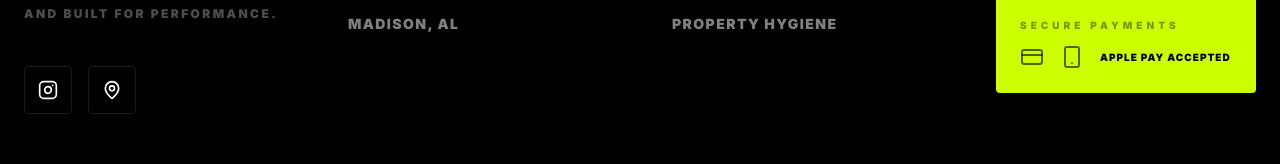
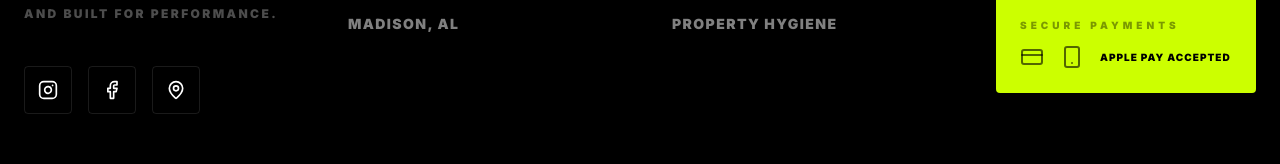
Before and after one commit to kidoftheyear/shinefromsouth, a React (Vite) app: page / in a window 1280 px wide. Shown: the part 4359-4523 px from the top of the page. Built offline with nearby package versions, Linux system fonts and the light colour scheme.

Commit message:
Update social links to match live site

```diff
--- a/src/App.tsx
+++ b/src/App.tsx
@@ -12,6 +12,7 @@ import {
   Clock,
   CreditCard,
   Instagram,
+  Facebook,
   ChevronRight,
   Menu,
   X,
@@ -369,7 +370,7 @@ const InstagramFeed = () => {
             <h2 className="text-7xl headline-anton leading-none">@SHINEFROM<br /><span className="text-neon-lime">THESOUTH</span></h2>
             <p className="text-white/20 tracking-[0.5em] uppercase text-xs font-black mt-4">The Street Style Gallery</p>
           </div>
-          <a href="https://www.instagram.com/_shinefromsouth_/" target="_blank" rel="noopener noreferrer" className="bg-white/5 border border-white/10 text-white px-8 py-3 font-black uppercase text-xs tracking-widest flex items-center gap-3 hover:bg-neon-lime hover:text-black transition-all rounded-sm">
+          <a href="https://www.instagram.com/_shinefromthesouth_/" target="_blank" rel="noopener noreferrer" className="bg-white/5 border border-white/10 text-white px-8 py-3 font-black uppercase text-xs tracking-widest flex items-center gap-3 hover:bg-neon-lime hover:text-black transition-all rounded-sm">
             <Instagram className="w-4 h-4" /> Latest Drops
           </a>
         </div>
@@ -407,10 +408,13 @@ const Footer = () => {
             Madison County's premier mobile hybrid detailing service. Licensed, insured, and built for performance.
           </p>
           <div className="flex gap-4 relative z-50">
-            <a href="https://www.instagram.com/_shinefromsouth_/" target="_blank" rel="noopener noreferrer" className="w-12 h-12 border border-white/10 flex items-center justify-center hover:bg-neon-lime hover:text-black cursor-pointer transition-all rounded-sm">
+            <a href="https://www.instagram.com/_shinefromthesouth_/" target="_blank" rel="noopener noreferrer" className="w-12 h-12 border border-white/10 flex items-center justify-center hover:bg-neon-lime hover:text-black cursor-pointer transition-all rounded-sm">
               <Instagram className="w-5 h-5" />
             </a>
-            <a href="https://www.google.com/maps/search/Madison+County,+AL" target="_blank" rel="noopener noreferrer" className="w-12 h-12 border border-white/10 flex items-center justify-center hover:bg-neon-lime hover:text-black cursor-pointer transition-all rounded-sm">
+            <a href="https://www.facebook.com/shinefromthesouth/" target="_blank" rel="noopener noreferrer" className="w-12 h-12 border border-white/10 flex items-center justify-center hover:bg-neon-lime hover:text-black cursor-pointer transition-all rounded-sm">
+              <Facebook className="w-5 h-5" />
+            </a>
+            <a href="https://www.google.com/maps/search/109+Tye+Lane,+Meridianville,+AL+35759" target="_blank" rel="noopener noreferrer" className="w-12 h-12 border border-white/10 flex items-center justify-center hover:bg-neon-lime hover:text-black cursor-pointer transition-all rounded-sm">
               <MapPin className="w-5 h-5" />
             </a>
           </div>
```
